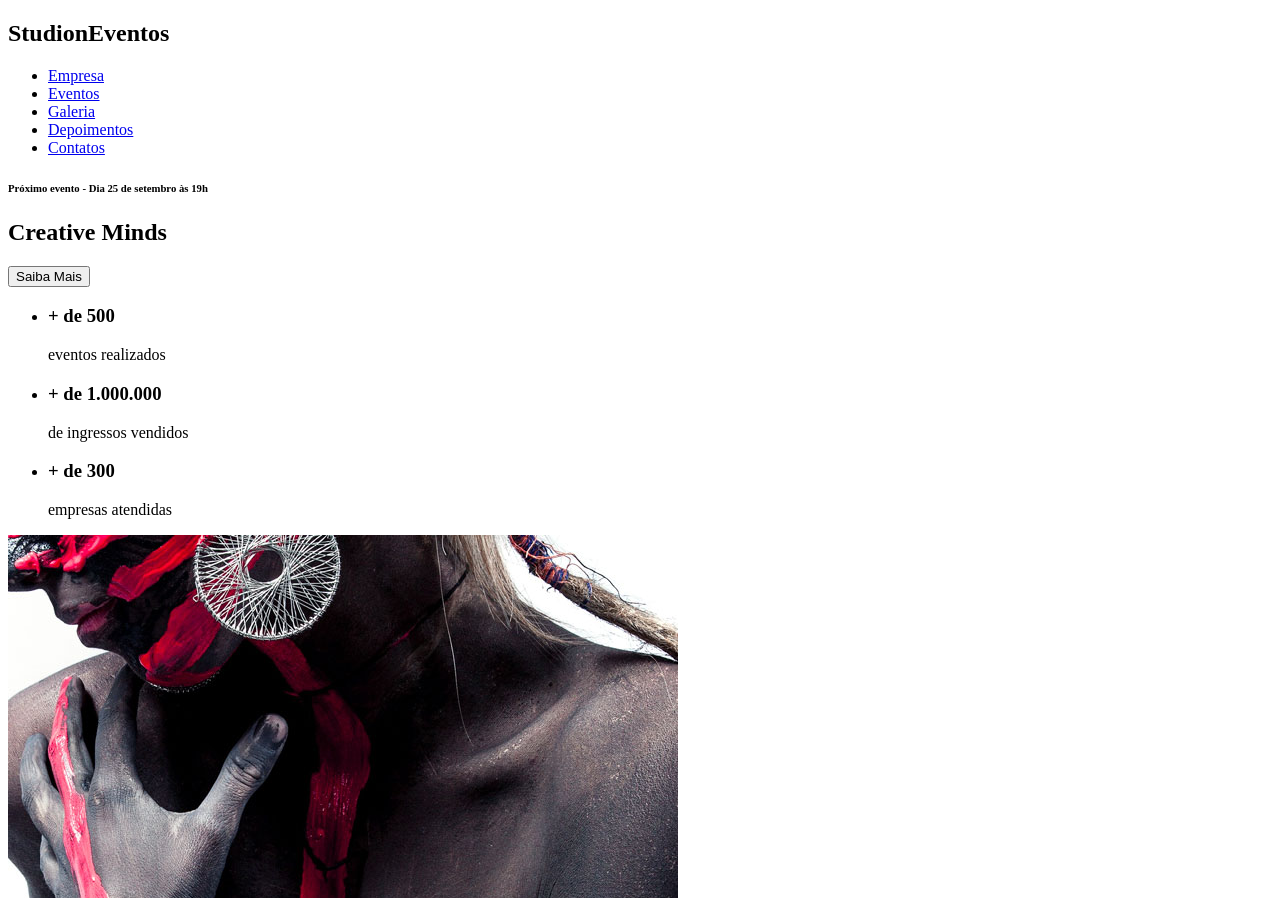
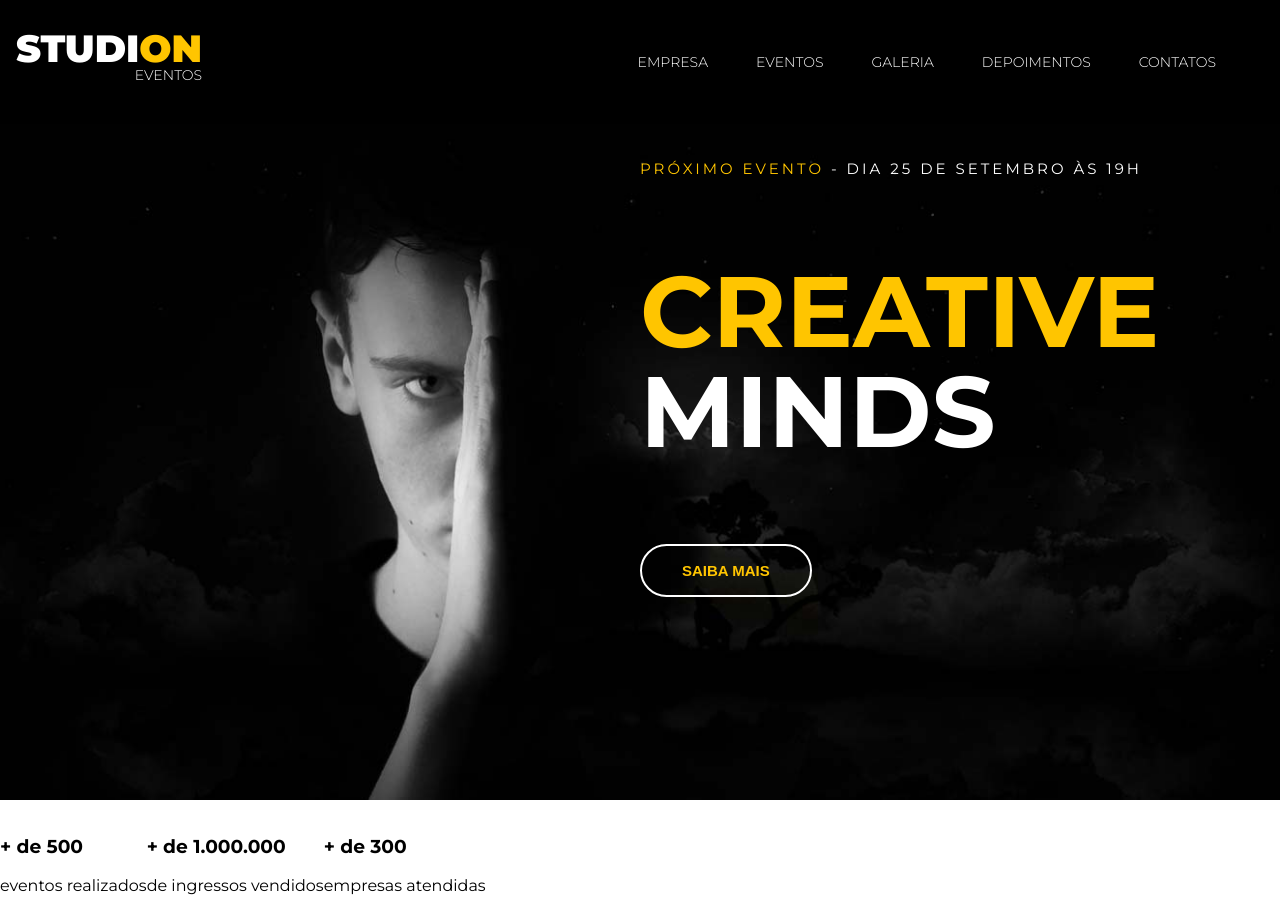
Before and after one commit to Diego-Bastos/studion, a website: page src/index.html in a window 1280 px wide. Shown: the top 898 px of the page. Drawn offline with Linux system fonts and the light colour scheme.

Commit message:
feat header concluido

```diff
--- a/src/index.html
+++ b/src/index.html
@@ -2,15 +2,19 @@
 <html lang="pt-BR">
 
 <head>
-    <title>Studion</title>
     <meta charset="UTF-8">
     <meta name="viewport" content="width=device-width, initial-scale=1.0">
+    <link rel="stylesheet" href="style.css">
+    <title>Studion</title>
 </head>
 
 <body>
-    <nav>
-        <h1>Studi<span>on</span><span>Eventos</span></h1>
-        <ul>
+    <nav class="navbar">
+        <h1 class="logo-studion">
+            Studi<span class="copy--primary">on</span>
+            <span class="logo-studion__subtittle">Eventos</span>
+        </h1>
+        <ul class="navbar__links">
             <li>
                 <a href="#empresa">
                     Empresa
@@ -38,48 +42,44 @@
             </li>
         </ul>
     </nav>
+
     <header>
-
-    </header>
         <div id="slider">
             <div class="slide">
-            <h6><span>Próximo evento</span> - Dia 25 de setembro às 19h</h6>
-            <h2><span>Creative</span> Minds</h2>
-            <button>Saiba Mais</button>
+                <img class="slide__background-image" src="./images/banner.jpg" alt="studion Banner"/>
+                <div class="slide__copy">
+                    <h6><span class="copy--primary">Próximo evento</span> - Dia 25 de setembro às 19h</h6>
+                    <h2><span class="copy--primary">Creative</span> Minds</h2>
+                    <button class="btn btn--slide">Saiba Mais</button>
                 </div>
             </div>
+        </div>
+    </header>
+
     <main>
-        <section id="eventos">
+        <section>
             <ul>
-                <li>
-                    <h3>+ de 500 </h3>eventos realizados
-                </li>
-                <li>
-                    <h3>+ de 1.000.000 </h3>de ingressos vendidos
-                </li>
-                <li>
-                    <h3>+ de 300 </h3>empresas atendidas
-                </li>
+                <li><h3>+ de 500 </h3>eventos realizados</li>
+                <li><h3>+ de 1.000.000 </h3>de ingressos vendidos</li>
+                <li><h3>+ de 300 </h3>empresas atendidas</li>
             </ul>
         </section>
 
-        <section id="eventos2">
+        <section>
             <div>
-                <img src="./images/institutional.jpg">
+                <img src="./images/institutional.jpg"/>
                 <h6>Fazemos seu evento acontecer</h6>
-            <h4>Lorem ipsum dolor sit amet consectetur adipisicing elit. </h4>
-            <p>
-                Lorem ipsum dolor sit amet consectetur adipisicing elit. Repellat beatae vel sapiente hic cumque, sed nesciunt voluptas aut suscipit esse ab in ipsa! Voluptas, recusandae id unde minima ut repellendus.
-            </p>
+                <h4>Lorem, ipsum dolor sit amet consectetur adipisicing elit.</h4>
+                <p>Lorem ipsum dolor, sit amet consectetur adipisicing elit. Voluptatem vel officia, fugiat laboriosam aspernatur ut excepturi non corrupti nisi doloremque molestias, repellat, ratione eligendi aliquam qui possimus commodi sint veniam.</p>
                 <button>Saiba Mais</button>
             </div>
         </section>
 
-        <section id="eventos3">
+        <section>
             <div>
                 <h6>Você informa a temática e nós planejamos um evento com tecnologia e</h6>
-            <h2><span>Muito + </span>Diversão</h2>
-            <button>Fazer Cotação</button>
+                <h2><span>Muito+ </span>Diversão</h2>
+                <button>Fazer cotação</button>
             </div>
         </section>
     </main>
@@ -88,19 +88,18 @@
         <h2>Studi<span>on</span><span>Eventos</span></h2>
         <form>
             <label>receba news e promoções</label>
-            <input type="email" placeholder="email">
+            <input type="email" placeholder="email"/>
             <button type="submit">Enviar</button>
         </form>
         <ul>
-            <li><a href="https://facebook.com/" target="_blank">Facebook</a></li>
-            <li><a href="https://twitter.com/" target="_blank">Twitter</a></li>
-            <li><a href="https://youtube.com/" target="_blank">Youtube</a></li>
+            <li><a href="https://facebook.com" target="_blank">Facebook</a></li>
+            <li><a href="https://twitter.com" target="_blank">Twitter</a></li>
+            <li><a href="https://youtube.com" target="_blank"> Youtube</a></li>
         </ul>
         <hr/>
         <p>
             <small>Studi<span>ON</span> - Todos os direitos reservados.</small>
         </p>
-
     </footer>
 </body>
 
--- /dev/null
+++ b/src/style.css
@@ -0,0 +1,143 @@
+@import url('https://fonts.googleapis.com/css2?family=Montserrat:wght@300;400;700;900&display=swap');
+
+* {
+    box-sizing: border-box;
+}
+
+:root {
+    font-family: 'Montserrat', sans-serif;
+    font-size: 16px;
+    --color-primary: #ffc500;
+    --default-padding: 1rem;
+}
+
+body {
+    margin: 0;
+    padding-top: 7.75rem;
+}
+
+ul {
+    display: flex;
+    list-style: none;
+    padding-left: 0;
+}
+
+
+.navbar {
+    position: fixed;
+    z-index: 1;
+    display: grid;
+    grid-template-columns: 1fr 9fr;
+    align-items: center;
+    top: 0;
+    left: 0;
+
+    width: 100vw;
+    height: 7.75rem;
+    padding: 0 1rem;
+
+    background: #000;
+    color: #fff;
+}
+
+.navbar__links {
+    justify-self: end;
+}
+
+.navbar__links li {
+    font-size: .875rem;
+    margin-right: 3rem;
+    text-transform: uppercase;
+}
+
+.navbar__links a {
+    font-weight: 300;
+    color: #fff;
+    text-decoration: none;
+}
+
+.navbar__links a:hover {
+    color: var(--color-primary);
+}
+
+.logo-studion {
+    font-size: 2.375rem;
+    font-weight: 900;
+    line-height: 1ch; /* relativa ao tamanho da altura do glifo 0 da fonte*/
+    text-transform: uppercase;
+    text-align: right;
+}
+
+.logo-studion__subtittle {
+    font-size: .875rem;
+    font-weight: 300;
+    float: right;
+}
+
+.copy--primary {
+    color: var(--color-primary);
+
+}
+
+#slider {
+    background-color: #000;
+    color: #fff;
+}
+
+.slide {
+    position: relative;
+    height: calc(100vh - 7.75rem);
+}
+
+.slide__background-image {
+    width: 100%;
+    height: 100%;
+    object-fit: cover;
+    object-position: center;
+}
+
+.slide__copy {
+    position: absolute;
+    top: 0;
+    left: 50vw;
+}
+
+.slide__copy h6 {
+    font-size: .9375rem;
+    font-weight: 400;
+    text-transform: uppercase;
+    letter-spacing: .1875rem;
+}
+
+.slide__copy h2 {
+    font-size: 6.25rem;
+    text-transform: uppercase;
+    line-height: 6.25rem;
+}
+
+.slide__copy h2 span {
+    display: block;
+}
+
+.btn {
+    cursor: pointer;
+    padding: 1rem 2.5rem;
+    border: .125rem solid #fff;
+    border-radius: 5rem;
+    color: var(--color-primary);
+    background: unset;
+    font-size: .9375rem;
+    font-weight: 700;
+    text-transform: uppercase;
+    transition: 0.5s all ease;
+}
+
+.btn:hover,
+.btn:active,
+.btn:focus {
+    border-color: var(--color-primary);
+    background-color: var(--color-primary);
+    color: #fff;
+
+
+}
--- /dev/null
+++ b/style.css
@@ -0,0 +1,5 @@
+@import url('https://fonts.googleapis.com/css2?family=Montserrat:wght@400;700&display=swap');
+
+html{
+    font-family: 'Montserrat', sans-serif;
+}
```
Lines whose indentation alone changed are shown as unchanged.
